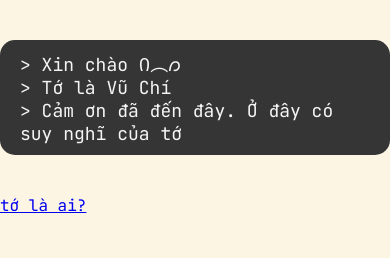
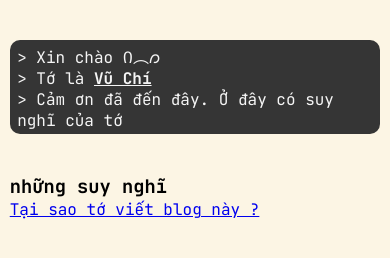
Before and after one commit to chiinthedesert/blog, a plain HTML site: page index.html in a window 390 px wide. Drawn offline with Linux system fonts and the light colour scheme.

Commit message:
Intro-box done

```diff
--- a/index.html
+++ b/index.html
@@ -7,17 +7,35 @@
     <link rel="preconnect" href="https://fonts.googleapis.com">
     <link rel="preconnect" href="https://fonts.gstatic.com" crossorigin>
     <link href="https://fonts.googleapis.com/css2?family=JetBrains+Mono:ital,wght@0,100..800;1,100..800&display=swap" rel="stylesheet">
+    <link href="https://fonts.googleapis.com/icon?family=Material+Icons" rel="stylesheet">
+
     <title>blog của chí</title>
     <link rel="stylesheet" type="text/css" href="style.css" />
   </head>
 
   <body>
-    <header class="intro-box">
-      <p>> Xin chào Ი︵𐑼</p>
-      <p>> Tớ là Vũ Chí</p>
-      <p>> Cảm ơn đã đến đây. Ở đây có suy nghĩ của tớ<span class="blinking-cursor"></span></p>
-    </header>
-    <a href="./whoami.html">tớ là ai?</a>
+    <div class="main-container">
+      <header class="intro-box">
+        <p>> Xin chào Ი︵𐑼</p>
+        <p>> Tớ là <a href="./whoami.html" class="whoami">Vũ Chí</a></p>
+        <p>> Cảm ơn đã đến đây. Ở đây có suy nghĩ của tớ<span class="blinking-cursor"></span></p>
+      </header>
+
+      <nav>
+
+      </nav>
+
+      <main class="post-">
+        <h3>những suy nghĩ</h3>
+        <a href="posts/tai-sao-to-viet-blog-nay.html">Tại sao tớ viết blog này ?</a>
+
+      </main>
+
+      <footer>
+
+      </footer>
+    </div>
+
   </body>
 
 </html>
--- a/style.css
+++ b/style.css
@@ -3,20 +3,29 @@ body {
 }
 * {
   font-family: 'JetBrains Mono', monospace;
-  margin: 0 auto;
+  margin: 0;
   padding: 0;
   box-sizing: border-box;
 }
 
+.main-container {
+  max-width: 700px;
+  width: 95%;
+  margin: 0 auto;
+}
+
 .intro-box {
-  max-width: 700px;
   background-color: #353535;
-  padding: 10px 20px;
+  padding: 1% 2%;
   margin: 40px auto;
   border-radius: 15px;
 }
 .intro-box>* {
-  font-size: 18px;
+  font-size: 16px;
+  color: whitesmoke;
+}
+.whoami {
+  font-weight: bold;
   color: whitesmoke;
 }
 
@@ -36,3 +45,18 @@ body {
   animation: blink-block 1s steps(1, start) infinite;
   vertical-align: text-bottom;
 }
+
+@media (max-width: 700px) {
+  .intro-box {
+    border-radius: 10px;
+  }
+  .intro-box>* {
+    font-size: 16px;
+    color: whitesmoke;
+  }
+}
+
+.post-list {
+  margin: 0 25px;
+
+}
```
Also changed, not shown: posts/tai-sao-to-viet-blog-nay.html (added). Lines whose indentation alone changed are shown as unchanged.
